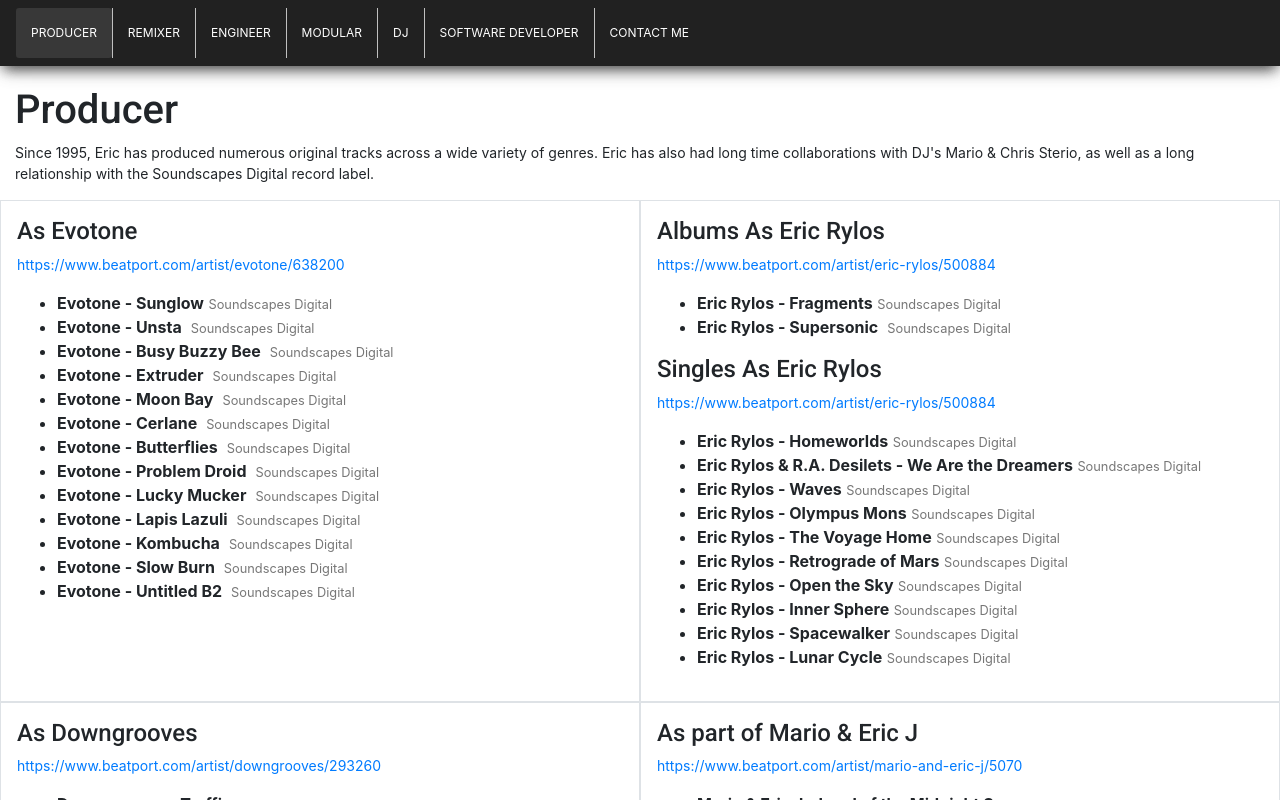
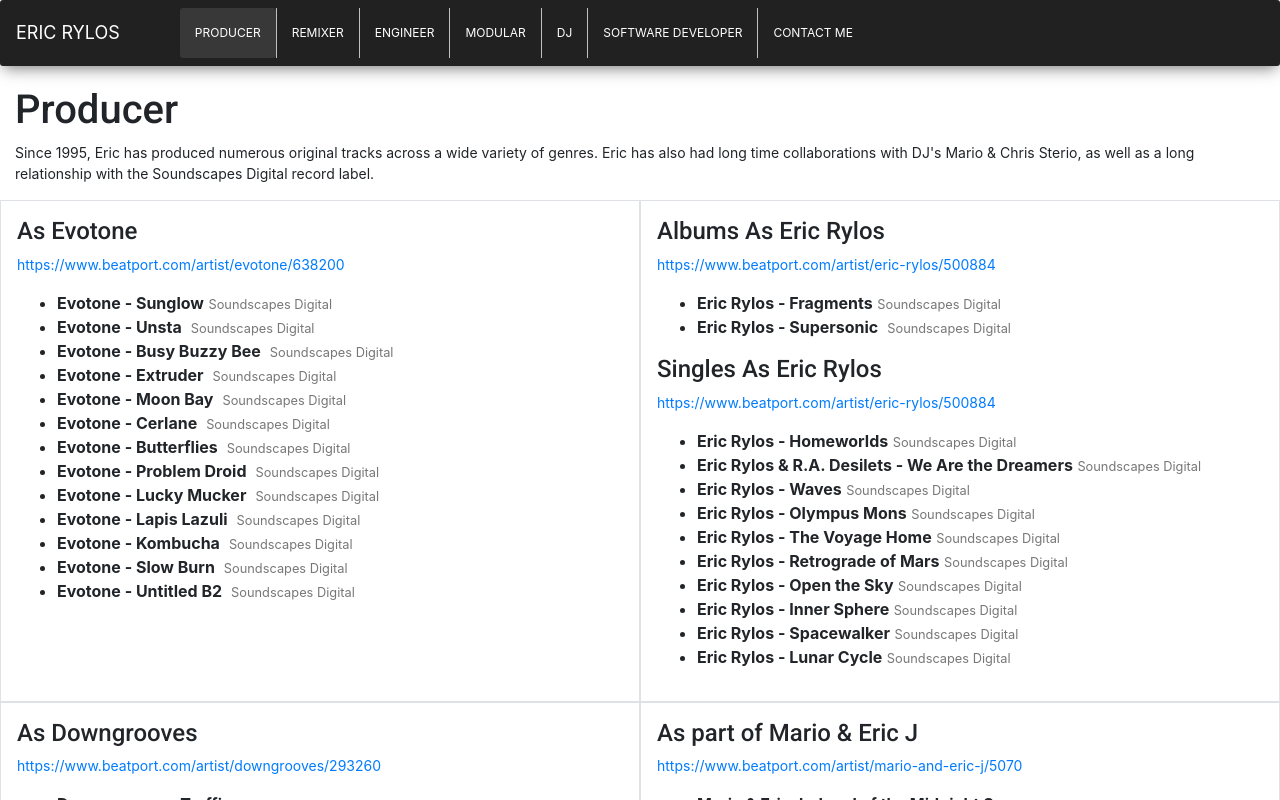
Before and after one commit to djericj/ericrylos.com, an Angular app: page / in a window 1280 px wide. Shown: the top 800 px of the page. Built offline with nearby package versions, Linux system fonts and the light colour scheme; some icons are missing.

Commit message:
minor csss changes

```diff
--- a/src/app/components/header/header.component.css
+++ b/src/app/components/header/header.component.css
@@ -1,3 +1,8 @@
+.navbar-brand {
+  text-transform: uppercase;
+  margin-right: 60px;
+}
+
 .border-md-right {
   border-right: 1px solid silver;
 }
--- a/src/app/components/header/header.component.html
+++ b/src/app/components/header/header.component.html
@@ -12,10 +12,6 @@
     <span class="navbar-toggler-icon"></span>
   </button>
 
-  <nav
-    class="navbar fixed-top navbar-light bg-dark"
-    id="navbarSupportedContent"
-  >
   <ul class="navbar-nav mr-auto nav-fill w-50">
     <li class="nav-item border-md-right active">
       <a class="nav-link" [routerLink]="['/producer']">Producer</a>
@@ -51,4 +47,3 @@
     </li>
   </ul>
 </nav>
-</nav>
```
Lines whose indentation alone changed are shown as unchanged.
